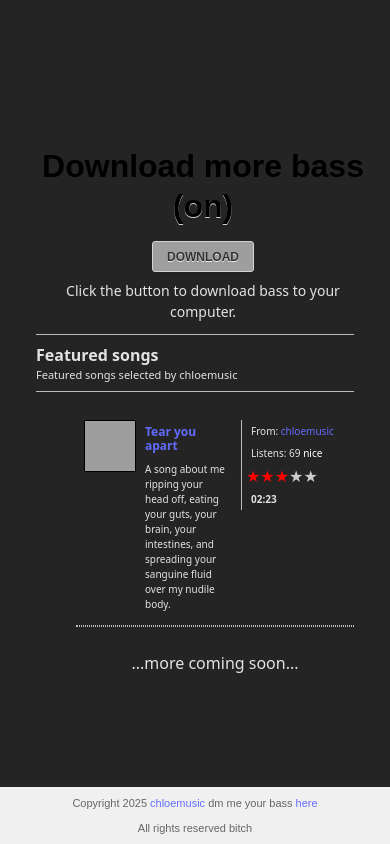
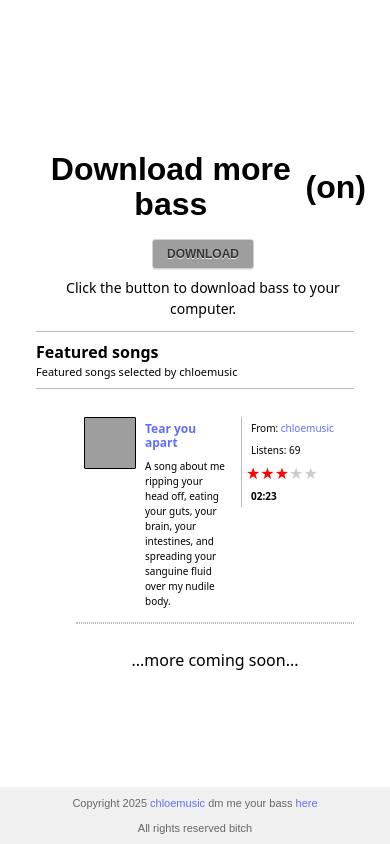
Before and after one commit to chloe-online/downloadmorebass, a Svelte app: page / in a window 390 px wide. Built offline with nearby package versions, Linux system fonts and the light colour scheme; grey boxes are pictures that could not be loaded.

Commit message:
better mobile

```diff
--- a/src/App.svelte
+++ b/src/App.svelte
@@ -152,6 +152,7 @@
   main {
     display: flex;
     flex-direction: column;
+    color: #000;
   }
 
   .header {
@@ -319,7 +320,7 @@
     }
 
     .title-row {
-      flex-direction: column;
+      flex-direction: row;
       gap: 0.25rem;
     }
 
--- a/src/app.css
+++ b/src/app.css
@@ -5,7 +5,7 @@
 
   color-scheme: light only;
   color: rgba(255, 255, 255, 0.87);
-  background-color: #242424;
+  background-color: #fff;
 
   font-synthesis: none;
   text-rendering: optimizeLegibility;
```
